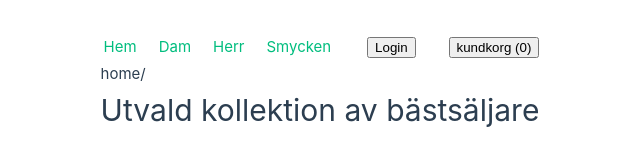
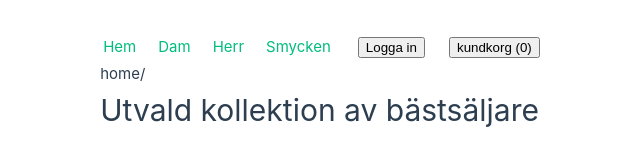
Before and after one commit to JohanCodeForFun/workshop-webshop, a Vue app: page / in a window 1280 px wide. Shown: the top 160 px of the page, without its empty margins (320-960 px from the left). Built offline with nearby package versions, Linux system fonts and the light colour scheme; the HTML template or start-up script is replaced by a standard one.

Commit message:
update styling and copy

```diff
--- a/src/components/TheNavbar.vue
+++ b/src/components/TheNavbar.vue
@@ -29,7 +29,7 @@ function promptForName() {
       Välkommen, {{ user }}!
     </span>
     <span v-else>
-      <button @click="promptForName" class="inline-button">Login</button>
+      <button @click="promptForName" class="inline-button">Logga in</button>
     </span>
     <button class="inline-button">kundkorg (0)</button>
   </nav>
@@ -51,4 +51,8 @@ function promptForName() {
   display: inline-block;
   margin-left: 1rem;
 }
+
+span {
+  margin: 0 .5rem;
+}
 </style>
```
